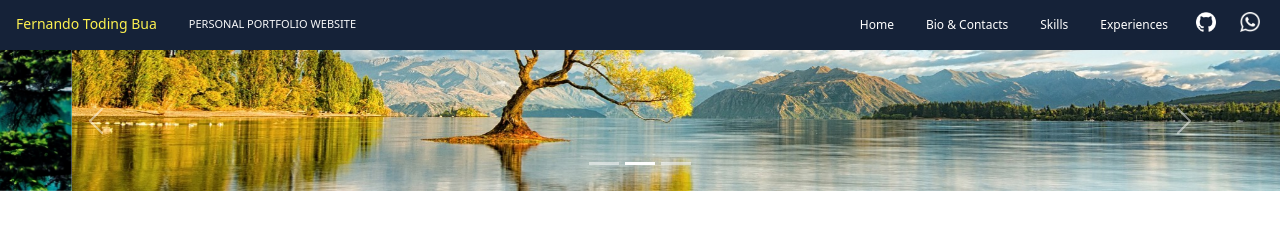
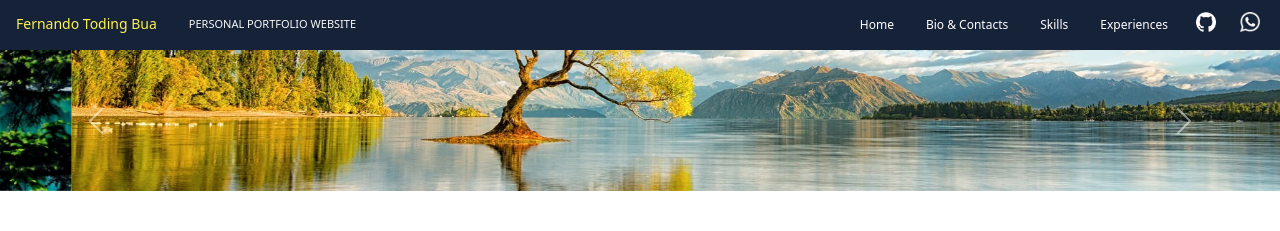
Before and after one commit to nandotoding/personal-portfolio, a React (Create React App) app: page / in a window 1280 px wide. Shown: the top 231 px of the page. Built offline with nearby package versions, Linux system fonts and the light colour scheme; no server answers.

Commit message:
disable carousel indicators

```diff
--- a/src/components/body-components/home/HomeCarousel.js
+++ b/src/components/body-components/home/HomeCarousel.js
@@ -8,7 +8,7 @@ const HomeCarousel = (props) => {
     }
 
     return (
-        <Carousel activeIndex={index} onSelect={handleSelect}>
+        <Carousel activeIndex={index} onSelect={handleSelect} indicators={false}>
             {props.data.map((slide, i) => {
                 return (
                     <Carousel.Item>
```
